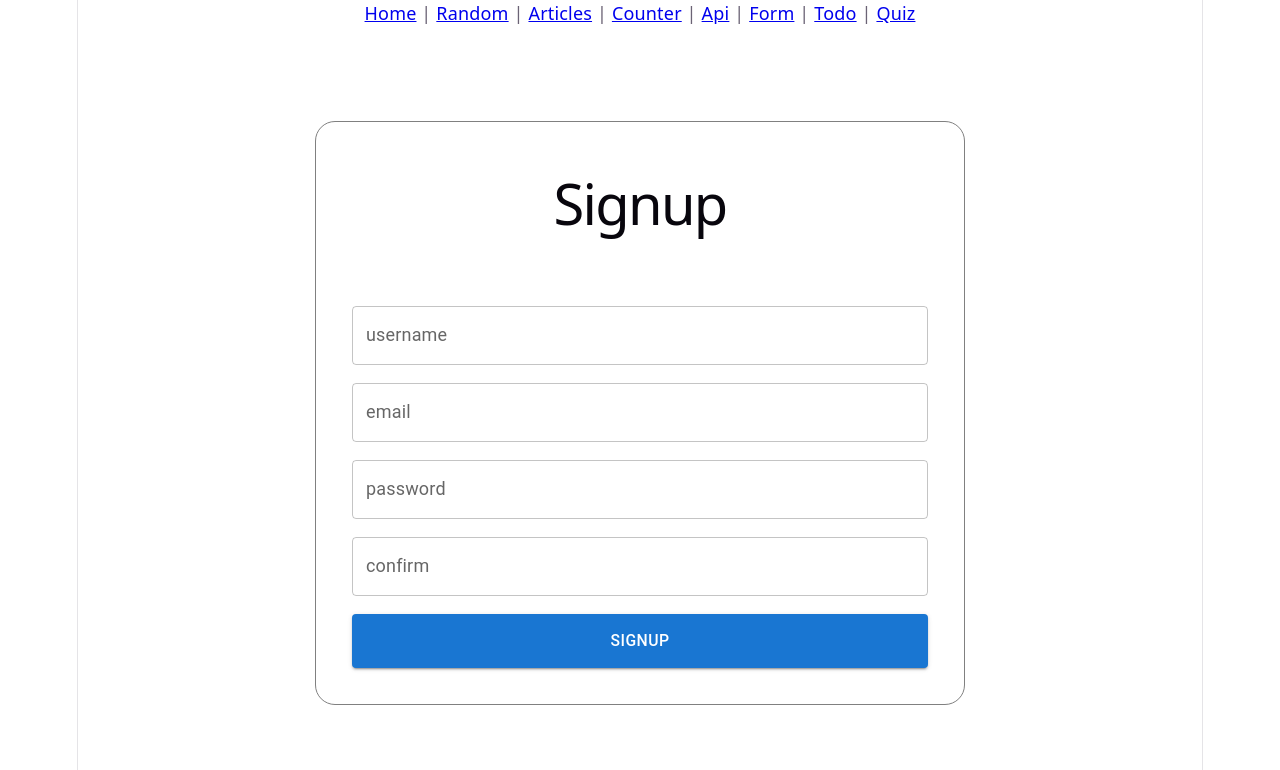
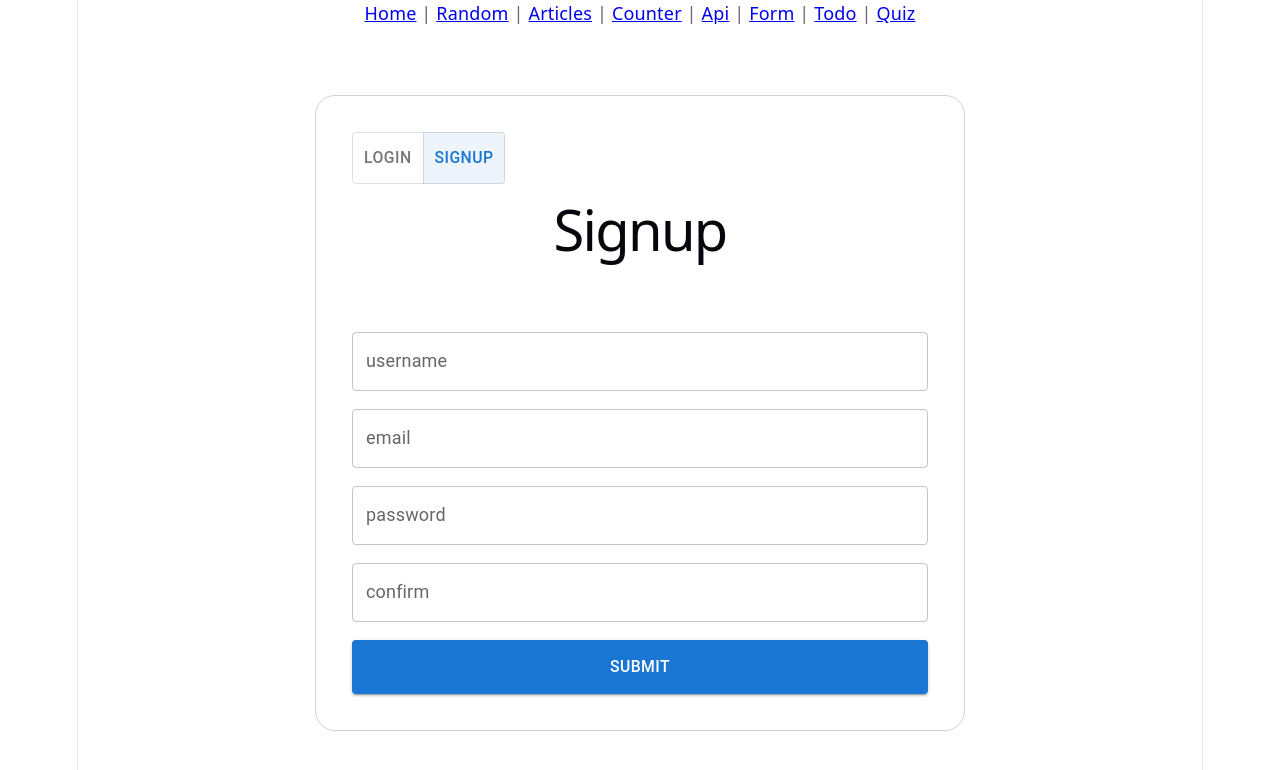
Before and after one commit to Djalabz/App-React-SQY-271-2A, a React (Vite) app: page /form in a window 1280 px wide. Shown: the top 770 px of the page. Built offline with nearby package versions, Linux system fonts and the light colour scheme.

Commit message:
:lipstick: Login et Signup switchables

```diff
--- a/src/Form.jsx
+++ b/src/Form.jsx
@@ -1,15 +1,20 @@
-import { useState } from "react";
+import { useState, useEffect } from "react";
+
+// Imports MUI
 import Box from '@mui/material/Box';
 import TextField from '@mui/material/TextField';
 import Button from '@mui/material/Button';
+import ToggleButton from '@mui/material/ToggleButton';
+import ToggleButtonGroup from '@mui/material/ToggleButtonGroup';
 
-// Faire un form de type login / signup
 
-// L'idéal serait de pouvoir switcher via un bouton sur ce meme composant entre login et signup
+// Ajouter un bouton de type switch / interrupteur
+// Ce bouton doit permettre de passer d'une vue signup à une vue login (et vice versa)
+// -> Le h1 doit changer, les inputs aussi, il y aura du coup seulement 2 inputs pour le login
 
-// Il y aurait du coup email, username, password, confirmation
-// Ne pas hésiter à refactoriser les inputs (Vous pouvez ceci dit commencer simplement)
-// Vous pouvez styiliser avec MUI ou autre attention à bien installer toutes les dépendances si c'est le cas
+// -> Utiliser un composant MUI pour ce bouton switch
+// -> Réfléchir au meilleur moyen de rendre ce form dynamique
+
 
 function Form() {
     const [formData, setFormData] = useState({
@@ -18,21 +23,40 @@ function Form() {
         password: "",
         confirm: "",
     })
+    const [view, setView] = useState("signup")
+    const [inputTypes, setInputTypes] = useState(["username", "email", "password", "confirm"])
 
-    let inputTypes = ["username", "email", "password", "confirm"]
+    useEffect(() => {
+        if (view === "signup") {
+            setInputTypes(["username", "email", "password", "confirm"])
+        } else {
+            setInputTypes(["username", "password"])
+        }
+    }, [view])
 
     return (
         <>
-
             <Box
                 component="form"
-                sx={{ width: "45vw", padding: "2rem", border: "solid 1px grey", margin:"auto", display:"flex", flexDirection: "column",
+                sx={{ width: "45vw", padding: "2rem", border: "solid 1px lightgrey", margin:"auto", display:"flex", flexDirection: "column",
                 borderRadius: "20px" }}
                 noValidate
                 autoComplete="off"
             >
+                <ToggleButtonGroup
+                    color="primary"
+                    value={view}
+                    exclusive
+                    aria-label="Platform"
+                    onChange={(event, newView) => setView(newView) }
+                >
+                    <ToggleButton value="login">Login</ToggleButton>
+                    <ToggleButton value="signup">Signup</ToggleButton>
+                </ToggleButtonGroup>
 
-            <h1 style={{ marginBottom: "5rem" }}>Signup</h1>
+
+
+                <h1 style={{ marginBottom: "5rem" }}>{ view === "signup" ? "Signup" : "Login"}</h1>
 
                 {inputTypes.map(type => (
                     <TextField
@@ -48,7 +72,7 @@ function Form() {
                     />)
                 )}
 
-            <Button sx={{ height: "3rem" }} onClick={() => handleSubmit()} variant="contained">Signup</Button>
+                <Button sx={{ height: "3rem" }} onClick={() => handleSubmit()} variant="contained">Submit</Button>
 
             </ Box>
         </>
```
Lines whose indentation alone changed are shown as unchanged.
